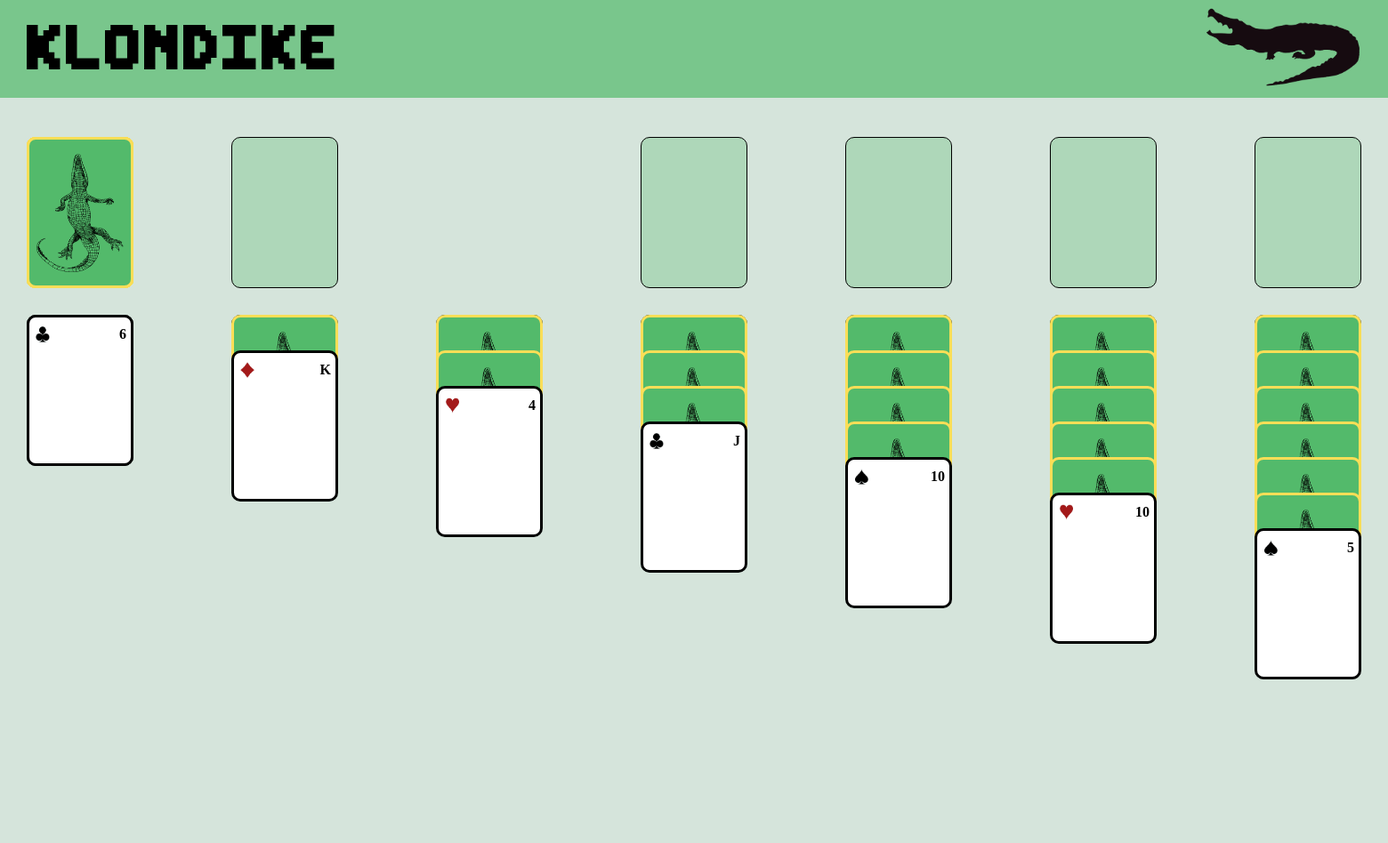
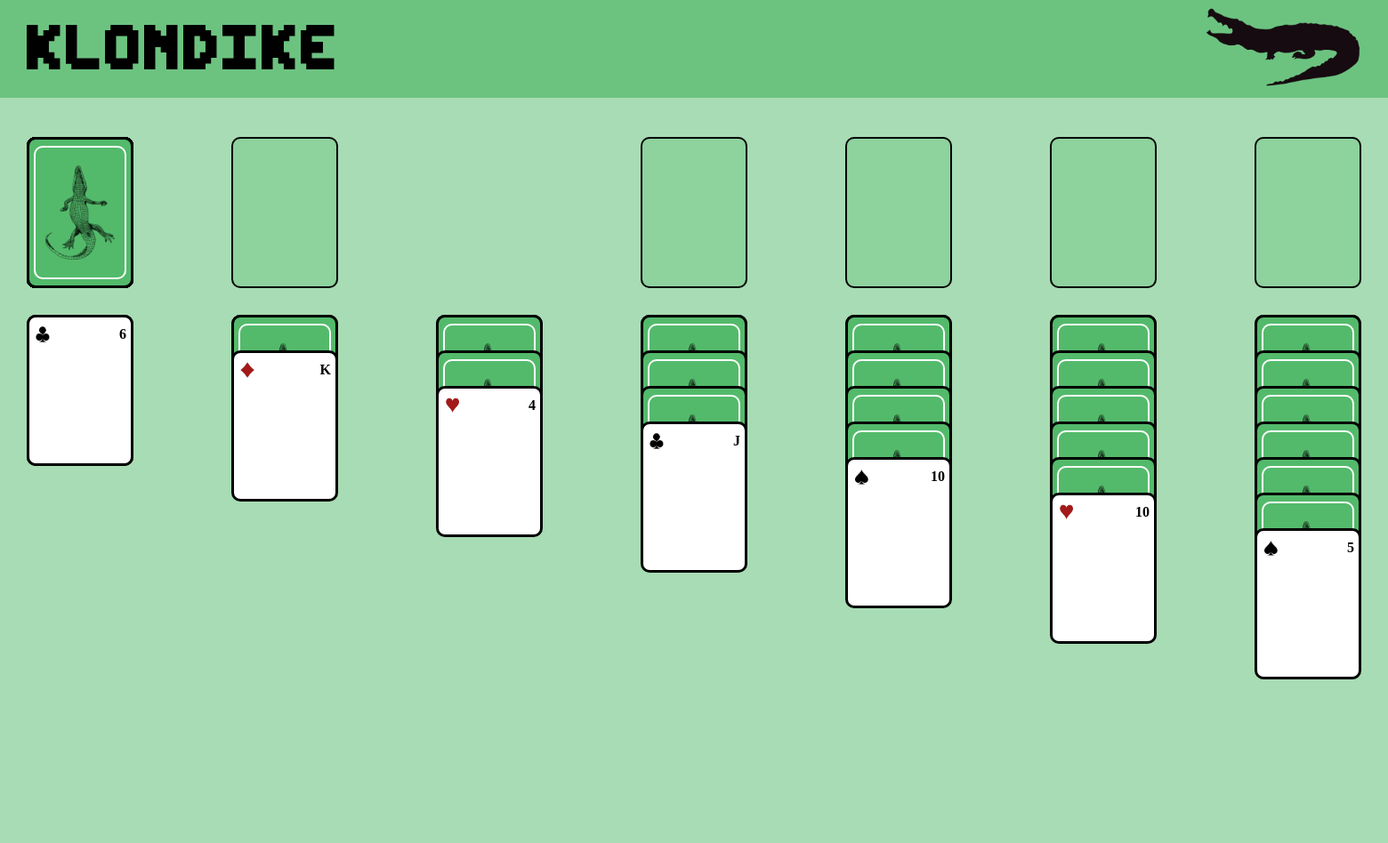
Before and after one commit to botondDonath/klondike, a Flask app: page / in a window 1560 px wide. Shown: the whole page at 89% size. Run offline with Flask 2, Linux system fonts and the light colour scheme.

Commit message:
Modify card backside image display implementation

```diff
--- a/static/css/cards.css
+++ b/static/css/cards.css
@@ -8,11 +8,15 @@
 .card, .card-clone {
     border: black solid 3px;
     background: white;
-    padding-top: 10px;
+    /*padding-top: 10px;*/
 }
 
 .card {
     position: relative;
+}
+
+.card img {
+    display: none;
 }
 
 .dragged {
@@ -32,8 +36,8 @@
 }
 
 .empty-slot {
-    background: var(--slots);
-    border: black solid 1px;
+    background-color: var(--slots);
+    border: black solid 2px;
     position: absolute;
     z-index: 0;
 }
@@ -53,12 +57,19 @@
 }
 
 .unflipped {
-    background-image: url("../images/croc-drawing.png");
     background-color: var(--card-back);
-    background-position: center;
-    background-repeat: no-repeat;
-    background-size: 100px;
-    border-color: var(--active);
+    border-color: black;
+    display: flex;
+    justify-content: center;
+    align-items: center;
+}
+
+.unflipped img {
+    display: block;
+    width: 80px;
+    border: white solid 2px;
+    border-radius: 10px;
+    padding: 20px 10px;
 }
 
 .active.empty-slot {
--- a/static/css/color.css
+++ b/static/css/color.css
@@ -1,7 +1,7 @@
 :root {
     --page-header: rgba(83, 186, 107, 0.7);
     --card-back: rgb(83, 186, 107);
-    --body: rgba(174, 203, 185, 0.51);
+    --body: rgba(83, 186, 107, 0.5);
     --slots: rgba(83, 186, 107, 0.3);
     --active: rgb(250, 222, 87);
 }
--- a/static/css/main.css
+++ b/static/css/main.css
@@ -34,10 +34,11 @@ body {
     justify-content: space-between;
     padding: 0 5px;
     pointer-events: none;
+    margin-top: 10px;
 }
 
 .unflipped .card-header {
-    visibility: hidden;
+    display: none;
 }
 
 .suit-label {
--- a/static/js/dom.js
+++ b/static/js/dom.js
@@ -185,6 +185,7 @@ export const dom = {
             createClone: function (card) {
                 const clone = card.cloneNode(true);
                 clone.classList.replace('card', 'card-clone');
+                clone.querySelector('img').remove();
                 return clone;
             },
             createCloneContainer: function (grabbedCard) {
@@ -217,7 +218,7 @@ export const dom = {
             main: function (event) {
                 event.preventDefault();
                 const grabbedCard = event.target;
-                if (!grabbedCard.classList.contains('unflipped')) {
+                if (!grabbedCard.classList.contains('unflipped') && grabbedCard.classList.contains('card')) {
                     const cloneContainer = this.createCloneContainer(grabbedCard);
                     this.prepareTargets(grabbedCard);
                     this.prepareDocument.call(dom.drag, cloneContainer, event);
--- a/templates/card-template.html
+++ b/templates/card-template.html
@@ -4,5 +4,6 @@
             <div class="suit-label"></div>
             <div class="rank-label"></div>
         </div>
+        <img src="{{ url_for('static', filename='images/croc-drawing.png') }}" alt="">
     </div>
 </template>
```
